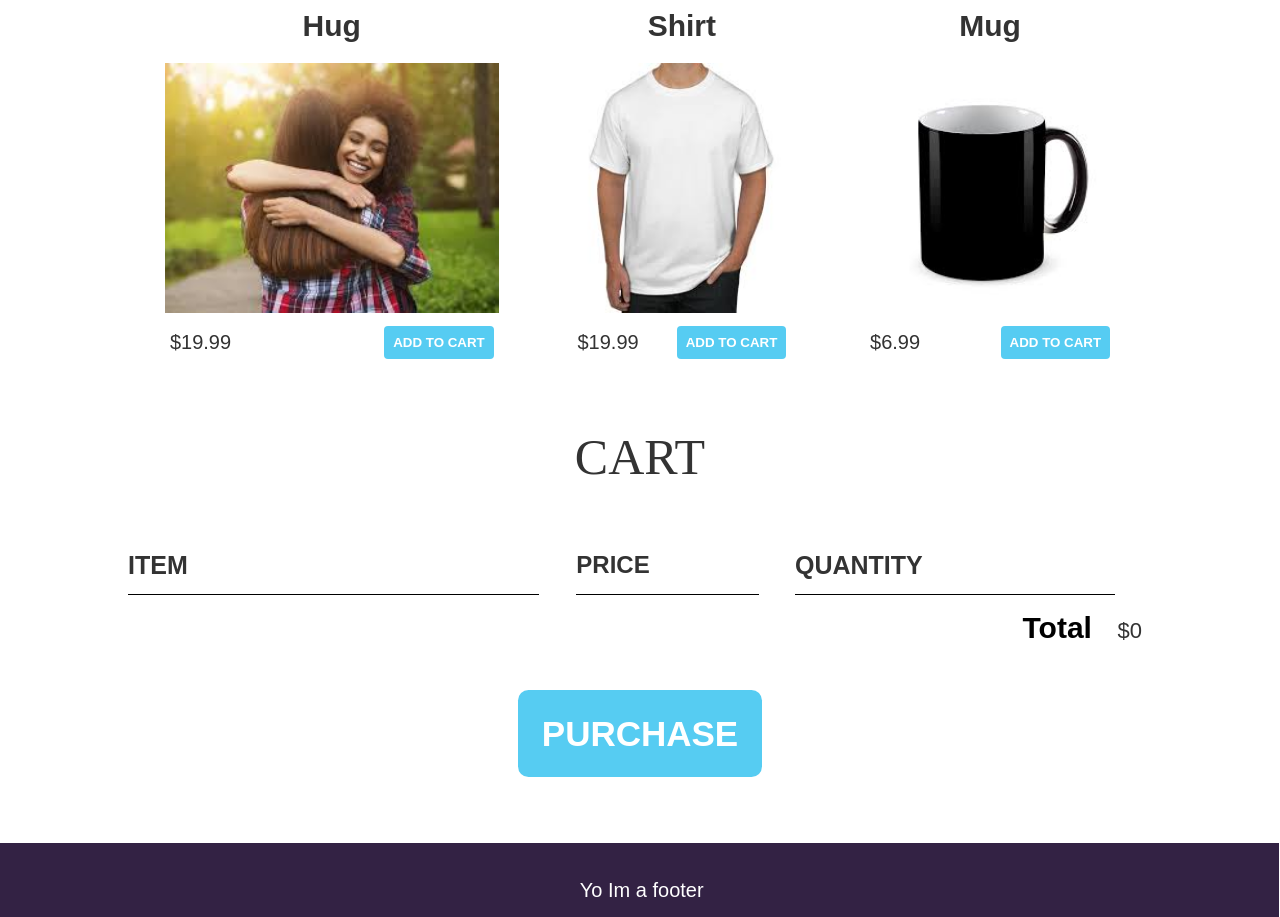
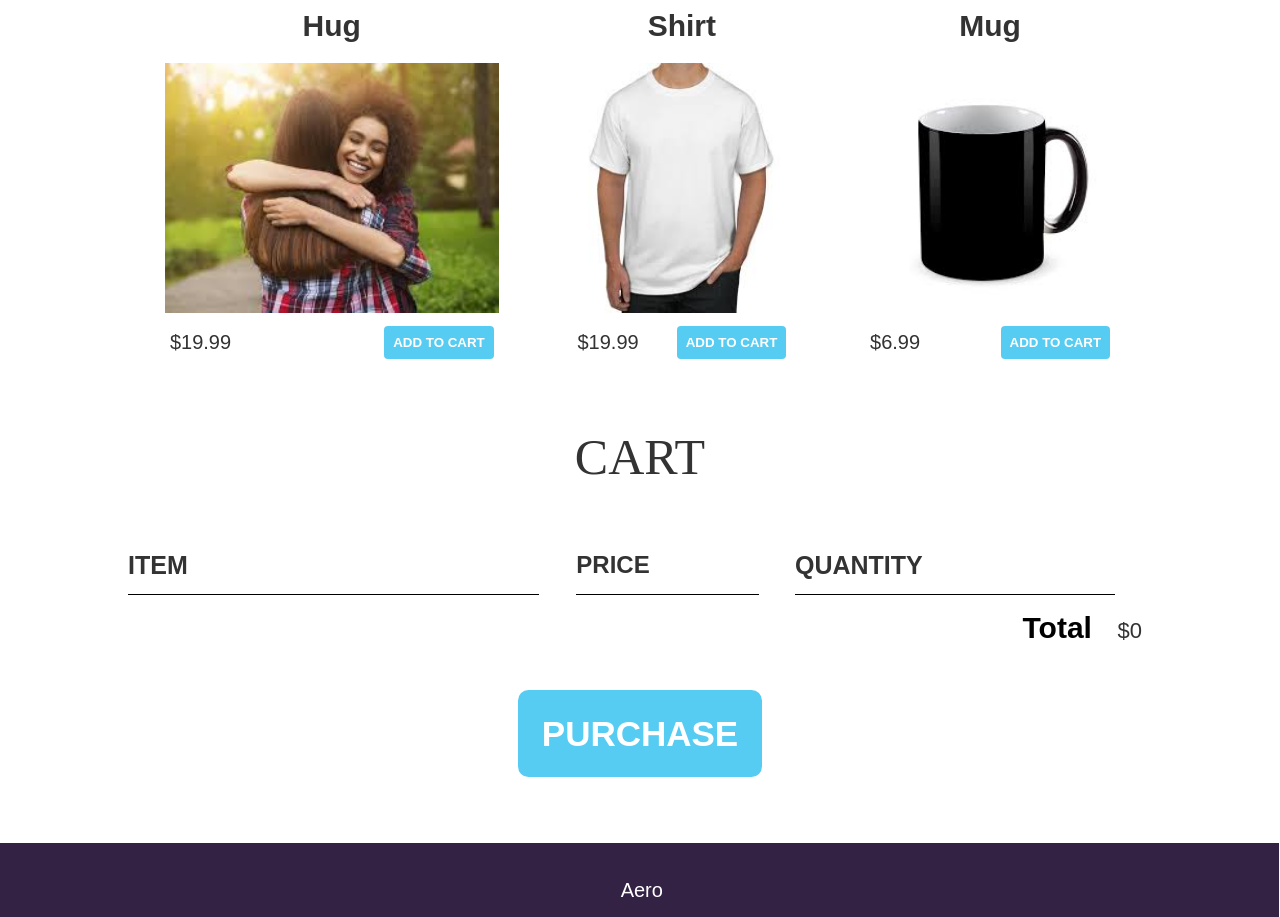
Before and after one commit to That-Random-Guy110/AeroBand, a plain HTML site: page store.html in a window 1280 px wide. Shown: the part 486-1403 px from the top of the page. Drawn offline with Linux system fonts and the light colour scheme.

Commit message:
Update store.html

```diff
--- a/store.html
+++ b/store.html
@@ -103,7 +103,7 @@
                 </section>
             </div>
             <footer id="footer">
-                <p>Yo Im a footer</p>
+                <p>Aero</p>
             </footer>
         </div>
     </body>
```
